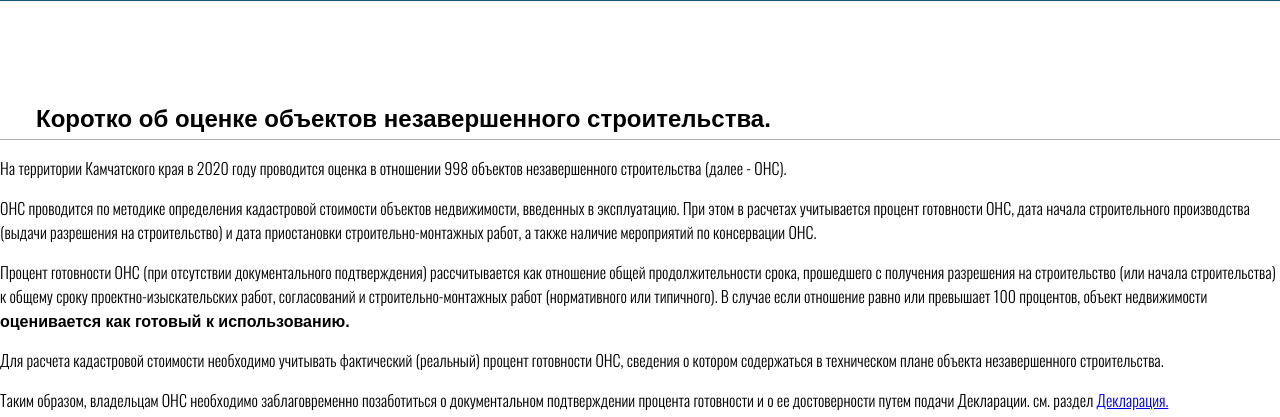
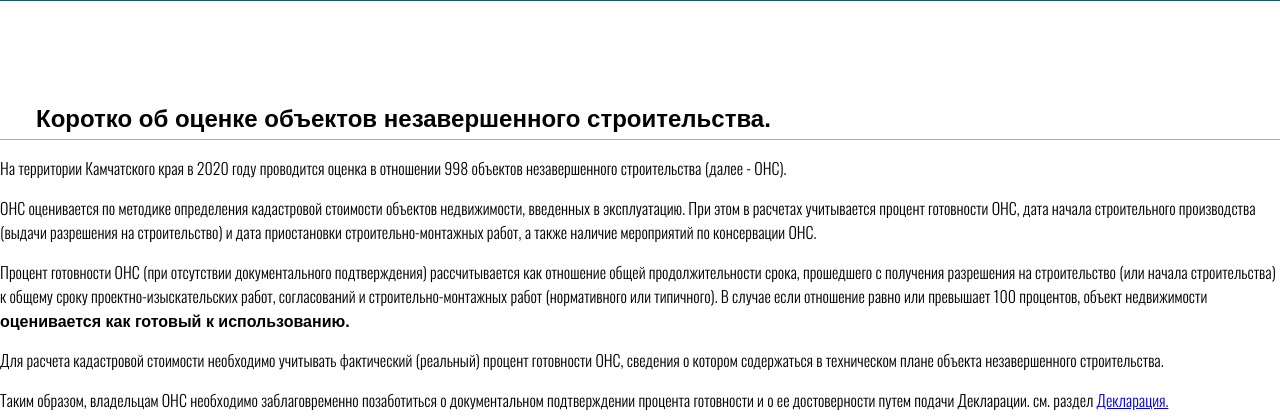
Before and after one commit to KGBU-KGKO/gko.kamgov.ru, a PHP site: page /news19.php in a window 1280 px wide. Shown: the part 244-661 px from the top of the page. Run offline with PHP 8.4, Linux system fonts and the light colour scheme; some libraries are stand-ins or nearby versions; some web fonts are replaced.

Commit message:
Updating news

```diff
--- a/news19.php
+++ b/news19.php
@@ -11,7 +11,7 @@
 		<!--<div class="article" width=80%>-->
 		<h1 class="title">Коротко об оценке объектов незавершенного строительства.</h1>
 		<p>На территории Камчатского края в 2020 году проводится оценка в отношении 998 объектов незавершенного строительства (далее - ОНС).</p>
-		<p>ОНС проводится по методике определения кадастровой стоимости объектов недвижимости, введенных в эксплуатацию. При этом в расчетах учитывается процент готовности ОНС, дата начала строительного производства (выдачи разрешения на строительство) и дата приостановки строительно-монтажных работ, а также наличие мероприятий по консервации ОНС.</p>
+		<p>ОНС оценивается по методике определения кадастровой стоимости объектов недвижимости, введенных в эксплуатацию. При этом в расчетах учитывается процент готовности ОНС, дата начала строительного производства (выдачи разрешения на строительство) и дата приостановки строительно-монтажных работ, а также наличие мероприятий по консервации ОНС.</p>
 		<p>Процент готовности ОНС (при отсутствии документального подтверждения) рассчитывается как отношение общей продолжительности срока, прошедшего с получения разрешения на строительство (или начала строительства) к общему сроку проектно-изыскательских работ, согласований и строительно-монтажных работ (нормативного или типичного). В случае если отношение равно или превышает 100 процентов, объект недвижимости <b>оценивается как готовый к использованию.</b></p>
 		<p>Для расчета кадастровой стоимости необходимо учитывать фактический (реальный) процент готовности ОНС, сведения о котором содержаться в техническом плане объекта незавершенного строительства.</p>
 		<p>Таким образом, владельцам ОНС необходимо заблаговременно позаботиться о документальном подтверждении процента готовности и о ее достоверности путем подачи Декларации. cм. раздел <a href="Declaracia.php">Декларация.</a></p>
```
Also changed, not shown: img/Zone_price.jpg.
